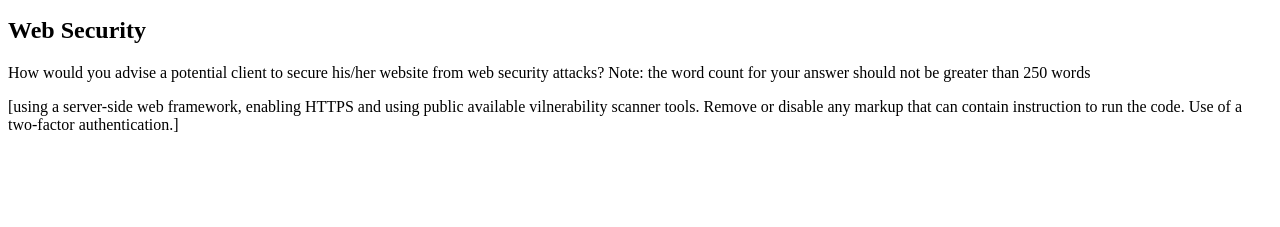
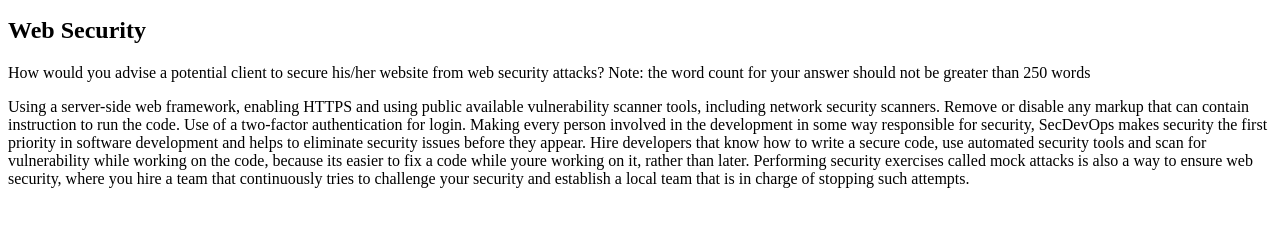
Before and after one commit to Noroff-FEU-Assignments/cross-course-project-marhas238, a plain HTML site: page index.html in a window 1280 px wide. Shown: the part 101-328 px from the top of the page. Drawn offline with Linux system fonts and the light colour scheme.

Commit message:
Update index.html

```diff
--- a/index.html
+++ b/index.html
@@ -8,6 +8,6 @@
     <p>Welcome to my first website.</p>
     <h2>Web Security</h2>
     <p id="web-security-question">How would you advise a potential client to secure his/her website from web security attacks? Note: the word count for your answer should not be greater than 250 words</p>
-    <p id="web-security-answer">[using a server-side web framework, enabling HTTPS and using public available vilnerability scanner tools. Remove or disable any markup that can contain instruction to run the code. Use of a two-factor authentication.]</p>
+    <p id="web-security-answer">Using a server-side web framework, enabling HTTPS and using public available vulnerability scanner tools, including network security scanners. Remove or disable any markup that can contain instruction to run the code. Use of a two-factor authentication for login. Making every person involved in the development in some way responsible for security, SecDevOps makes security the first priority in software development and helps to eliminate security issues before they appear. Hire developers that know how to write a secure code, use automated security tools and scan for vulnerability while working on the code, because its easier to fix a code while youre working on it, rather than later. Performing security exercises called mock attacks is also a way to ensure web security, where you hire a team that continuously tries to challenge your security and establish a local team that is in charge of stopping such attempts.</p>
   </body>
 </html>
```
